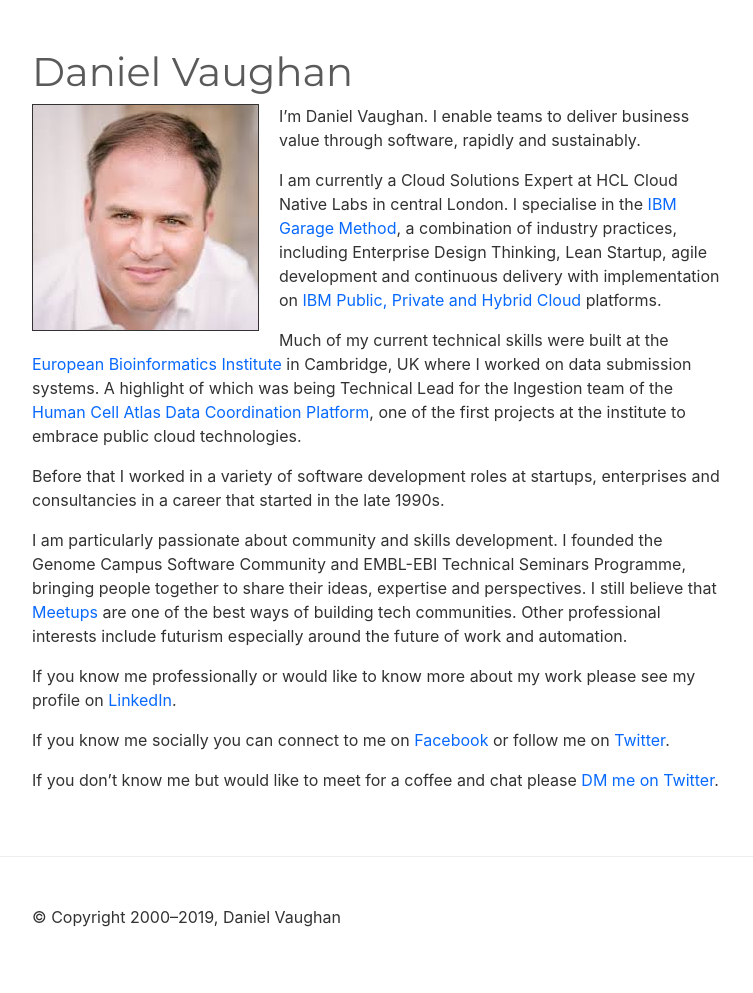
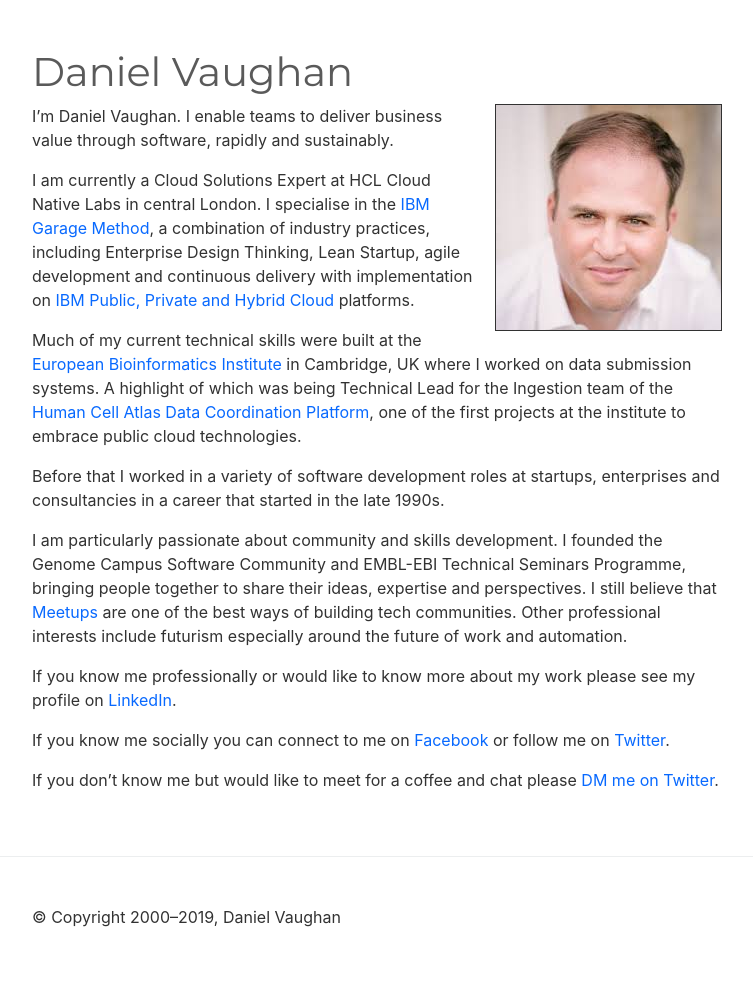
Before and after one commit to danielvaughan/danielvaughan.github.io, a Jekyll site: the page built from index.md, in a window 1280 px wide. Shown: the whole page, without its empty margins (263-1016 px from the left). Built offline with Jekyll 4.4.1, drawn with Linux system fonts in a browser that asks for light colours.

Commit message:
Updated to highlight IBM focus

```diff
--- a/index.md
+++ b/index.md
@@ -3,7 +3,7 @@
 title: Daniel Vaughan
 ---
 
-<img style="float: left; margin-right: 20px; border: 1px solid" src="img/danielvaughan-com.jpeg">
+<img style="float: right; margin-left: 20px; border: 1px solid" src="img/danielvaughan-com.jpeg">
 I’m Daniel Vaughan. I enable teams to deliver business value through software, rapidly and sustainably.
 
 I am currently a Cloud Solutions Expert at HCL Cloud Native Labs in central London. I specialise in the [IBM Garage Method](https://www.ibm.com/garage){:target="_blank"}, a combination of industry practices, including Enterprise Design Thinking, Lean Startup, agile development and continuous delivery with implementation on [IBM Public, Private and Hybrid Cloud](https://www.ibm.com/cloud/){:target="_blank"} platforms.
```
